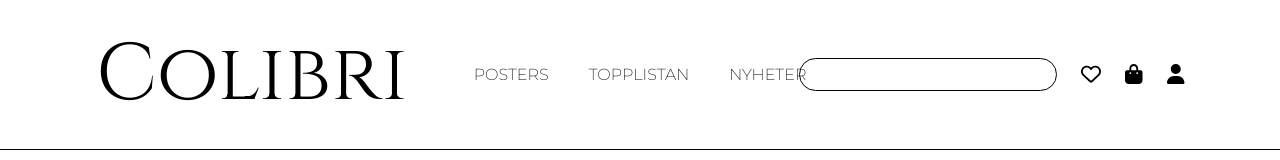
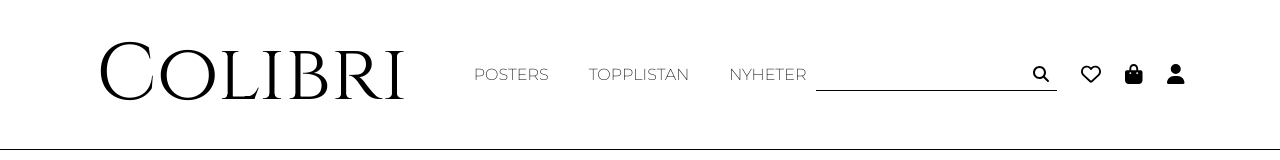
Before and after one commit to bellen01/colibri, a Next.js app: page / in a window 1280 px wide. Shown: the top 160 px of the page. Built offline with nearby package versions, Linux system fonts and the light colour scheme.

Commit message:
changed styling for search bar

```diff
--- a/src/components/Header/SearchBar.tsx
+++ b/src/components/Header/SearchBar.tsx
@@ -1,11 +1,14 @@
 import React from 'react'
 import styles from '@/components/styles/SearchBar.module.scss';
+import { FontAwesomeIcon } from '@fortawesome/react-fontawesome';
+import { faMagnifyingGlass } from '@fortawesome/free-solid-svg-icons';
 
 const SearchBar = () => {
     return (
         <div>
             <div className={styles.wrapper}>
                 <input type="text" className={styles.input} />
+                <FontAwesomeIcon icon={faMagnifyingGlass} />
             </div>
         </div>
     )
--- a/src/components/styles/SearchBar.module.scss
+++ b/src/components/styles/SearchBar.module.scss
@@ -1,7 +1,11 @@
 .wrapper {
-    border-radius: 2rem;
-    border: 1px solid black;
-
+    // border-radius: 2rem;
+    // border: 1px solid black;
+    border-bottom: 1px solid black;
+    display: flex;
+    align-items: center;
+    padding: 0 .5rem;
+    background-color: white;
 }
 
 .input {
@@ -10,7 +14,7 @@
     // line-height: 1.5rem;
     padding: 0.5rem;
     border-radius: 2rem;
-    width: 15rem;
+    max-width: 15rem;
 }
 
 .input:focus {
```
